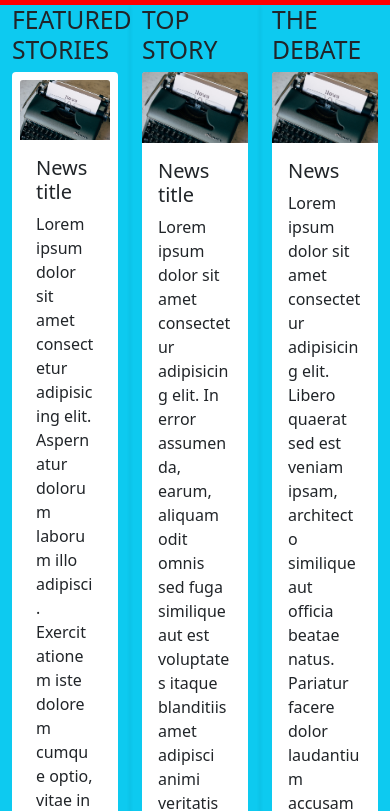
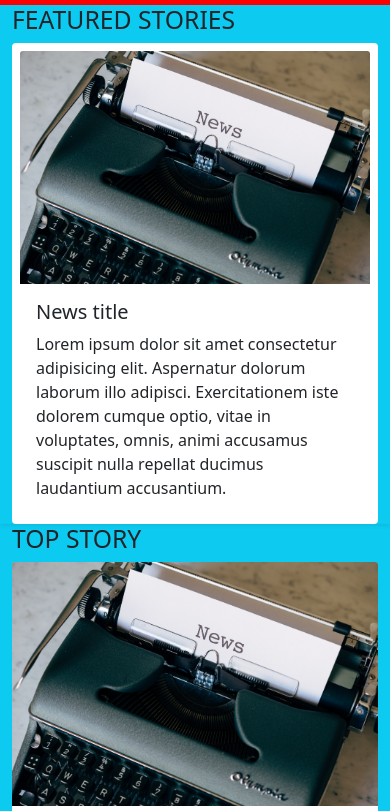
Before and after one commit to mattndross/newsweek-challenge, a plain HTML site: page index.html in a window 390 px wide. Shown: the part 51-862 px from the top of the page. Drawn offline with nearby package versions, Linux system fonts and the light colour scheme.

Commit message:
fix responsive grid

```diff
--- a/index.html
+++ b/index.html
@@ -42,11 +42,11 @@
     <div class="row">
 
       <!-- dos columnas principales -->
-      <div class="col-8 main-content">
+      <div class="col-lg-8 main-content">
         <div class="row">
 
           <!-- izquierda-->
-          <div class="col-6 m-0 shadow-sm">
+          <div class="col-md-6 m-0 shadow-sm">
             <h2>FEATURED STORIES</h2>
             <div class="card border-0 p-2 m-0">
               <img src="/images/markus-winkler-k_Am9hKISLM-unsplash.jpg" class="card-img-top" alt="...">
@@ -60,7 +60,7 @@
           </div>
 
           <!-- derecha -->
-          <div class="col-6 shadow-sm">
+          <div class="col-md-6 shadow-sm">
             <h2>TOP STORY</h2>
             <div class="card border-0">
               <img src="/images/markus-winkler-k_Am9hKISLM-unsplash.jpg" class="card-img-top" alt="...">
@@ -82,7 +82,7 @@
       </div>
 
       <!-- side bar -->
-      <div class="col-4 side-bar shadow-sm">
+      <div class="col-lg-4 side-bar shadow-sm">
         <h2>THE DEBATE</h2>
         <div class="card border-0 ">
           <img src="/images/markus-winkler-k_Am9hKISLM-unsplash.jpg" class="card-img-top" alt="...">
```
